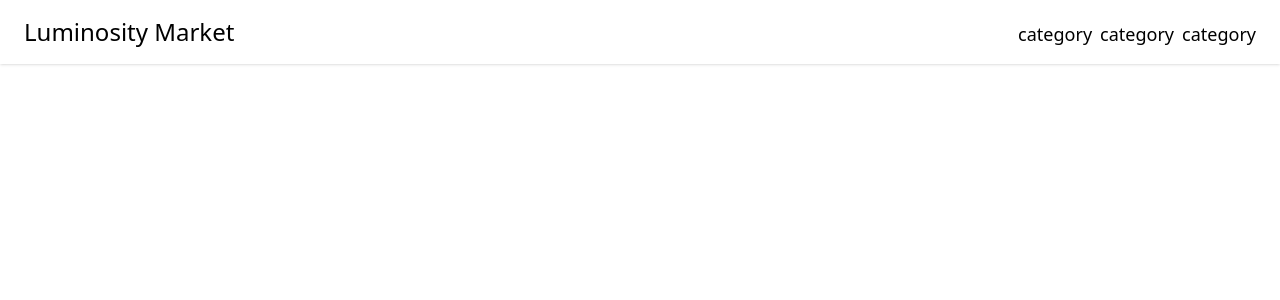
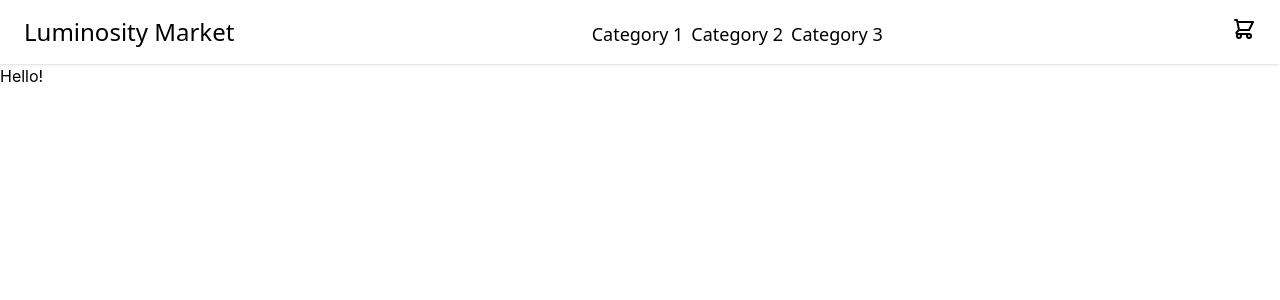
Before and after one commit to EmanuelSuarez/react-ecommerce, a React (Create React App) app: page / in a window 1280 px wide. Shown: the top 300 px of the page. Built offline with nearby package versions, Linux system fonts and the light colour scheme.

Commit message:
Adding ItemListContainer and CartWidget

```diff
--- a/src/App.js
+++ b/src/App.js
@@ -1,13 +1,15 @@
 import React from 'react';
+import ItemListContainer from './components/ItemListContainer';
 import NavBar from './components/NavBar';
 
 export default function App() {
 
+  const greeting = "Hello!"
 
   return (
     <>
     <NavBar/>
-
+    <ItemListContainer greeting="Hello!" />
 
     </>
   );
--- /dev/null
+++ b/src/components/CartWidget.jsx
@@ -0,0 +1,9 @@
+export default function CartWidget() {
+    return (
+        <>
+        <svg xmlns="http://www.w3.org/2000/svg" className="h-6 w-6" fill="none" viewBox="0 0 24 24" stroke="currentColor" strokeWidth={2}>
+            <path strokeLinecap="round" strokeLinejoin="round" d="M3 3h2l.4 2M7 13h10l4-8H5.4M7 13L5.4 5M7 13l-2.293 2.293c-.63.63-.184 1.707.707 1.707H17m0 0a2 2 0 100 4 2 2 0 000-4zm-8 2a2 2 0 11-4 0 2 2 0 014 0z" />
+        </svg>
+        </>
+    )
+}
--- /dev/null
+++ b/src/components/ItemListContainer.jsx
@@ -0,0 +1,10 @@
+
+
+export default function ItemListContainer(props) {
+
+    return (
+        <>
+        {props.greeting}
+        </>
+    )
+}
--- a/src/components/NavBar.jsx
+++ b/src/components/NavBar.jsx
@@ -1,4 +1,5 @@
 import React from 'react';
+import CartWidget from './CartWidget';
 
 export default function NavBar({nombre}) {
 
@@ -10,9 +11,12 @@ export default function NavBar({nombre}) {
           <a href="index.html" className="text-2xl no-underline text-grey-darkest hover:text-blue-dark">Luminosity Market</a>
         </div>
         <div>
-          <a href="index.html" className="text-lg no-underline text-grey-darkest hover:text-blue-dark ml-2">category</a>
-          <a href="index.html" className="text-lg no-underline text-grey-darkest hover:text-blue-dark ml-2">category</a>
-          <a href="index.html" className="text-lg no-underline text-grey-darkest hover:text-blue-dark ml-2">category</a>
+          <a href="index.html" className="text-lg no-underline text-grey-darkest hover:text-blue-dark ml-2">Category 1</a>
+          <a href="index.html" className="text-lg no-underline text-grey-darkest hover:text-blue-dark ml-2">Category 2</a>
+          <a href="index.html" className="text-lg no-underline text-grey-darkest hover:text-blue-dark ml-2">Category 3</a>
+        </div>
+        <div>
+          <CartWidget/>
         </div>
       </nav>
 
```
